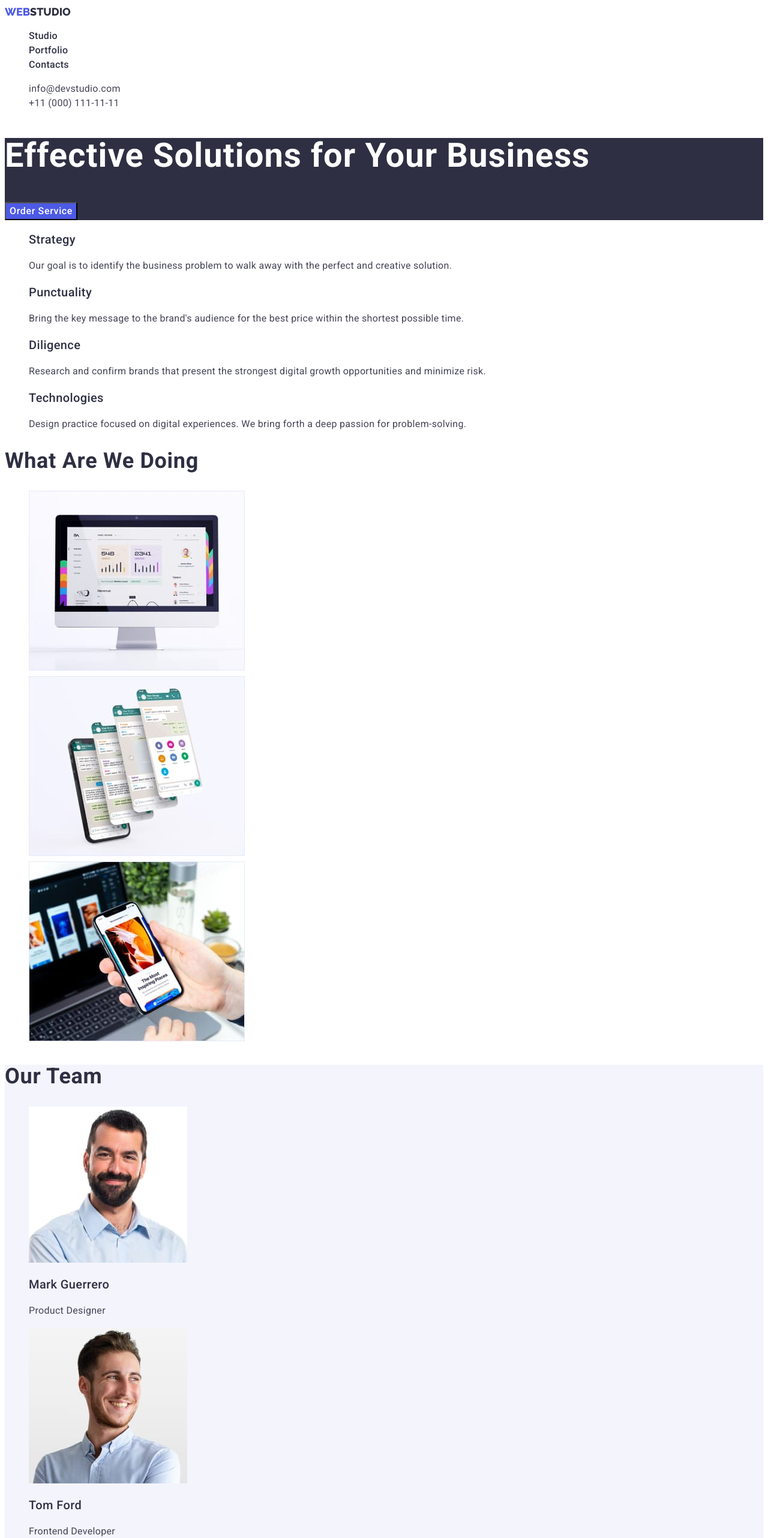
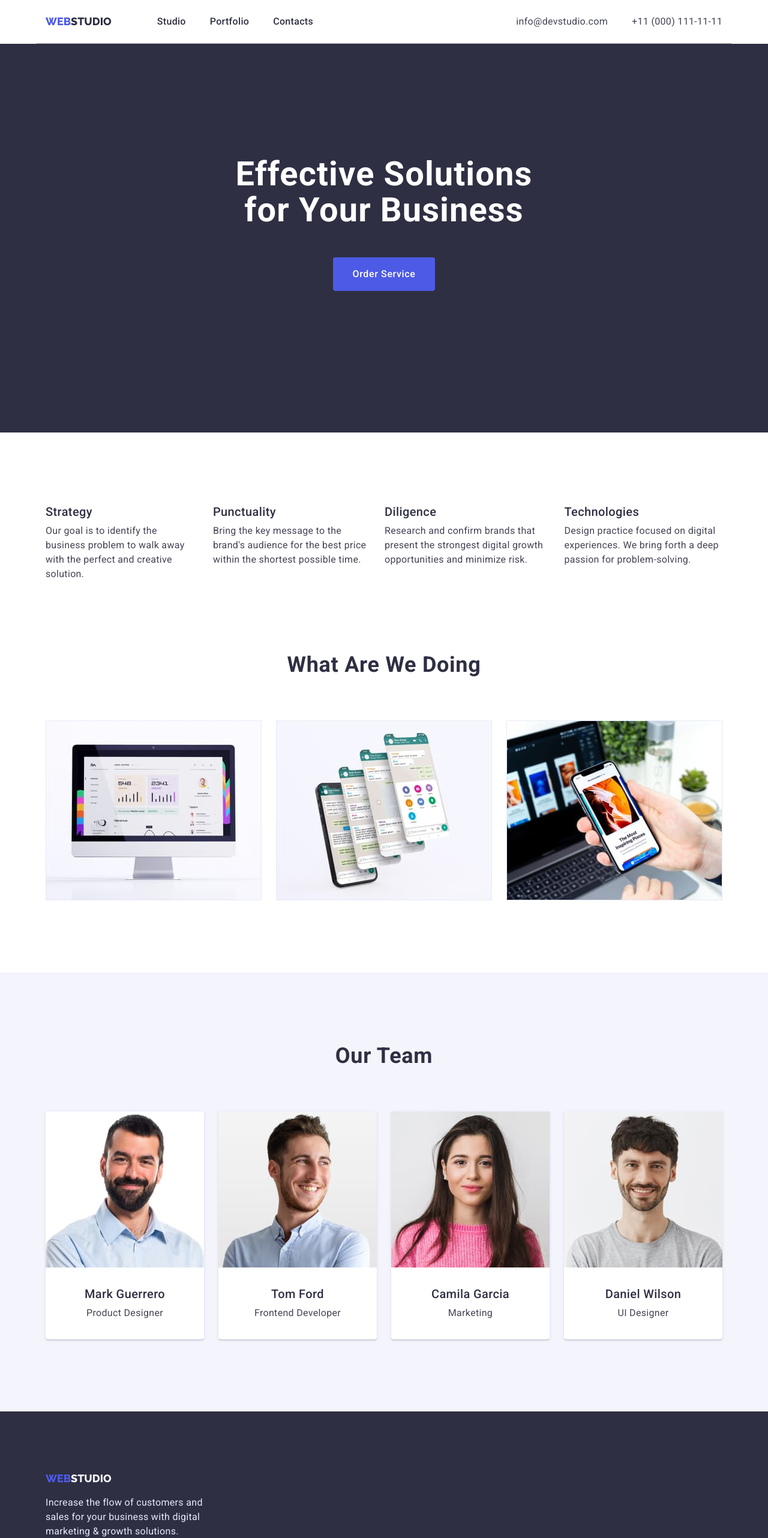
Before and after one commit to OlegFurculita1408/goit-markup-hw-03, a plain HTML site: page index.html in a window 1280 px wide. Shown: the top 2564 px of the page at 60% size. Drawn offline with nearby package versions, Linux system fonts and the light colour scheme.

Commit message:
postion and flex

```diff
--- a/css/style.css
+++ b/css/style.css
@@ -9,12 +9,44 @@ body {
     font-family: 'Roboto', sans-serif;
     background-color: var(--primary-white-color);
 }
+/* ----------- reset styles ------------*/
+h1,
+h2,
+h3,
+h4,
+h5, p {
+    margin: 0;
+}
+ul {
+    margin: 0;
+    padding-left: 0;
+}
+img {
+    display: block;
+    max-width: 100%;
+    height: auto;
+}
+button {
+    padding: 16px 32px;
+    border: 0px;
+    border-radius: 4px;
+}
 .list {
     list-style: none;
 }
 .link {
     text-decoration: none;
 }
+
+.container {
+    width: 1158px;
+    padding-left: 15px;
+    padding-right: 15px;
+    margin-left: auto;
+    margin-right: auto;
+    /* outline: 2px solid red; */
+}
+/* ---------hidden header-------- */
 .visualy-hidden {
     position: absolute;
     width: 1px;
@@ -27,10 +59,21 @@ body {
     clip: rect(0 0 0 0);
     overflow: hidden;
 }
-/* .header {
+/* -----------HEADER-------------- */
+.header .container{
+    border-bottom: 1px solid rgba(46, 47, 66, 0.4);;
+}
+.header-wrap {
+    display: flex;
+    align-items: center;
+    padding-top: 24px;
+    padding-bottom: 24px;
+
 }
 .navigation {
-} */
+    display: flex;
+    align-items: center;
+}
 .logo {
     font-family: 'Raleway', sans-serif;
     color: var(--overlays-shadow-headi);
@@ -38,12 +81,18 @@ body {
     font-size: 18px;
     line-height: 1.33;
     text-transform: uppercase;
+
+    margin-right: 76px;
+    margin-left: 0px;
 }
 .logo-web {
     color: var(--primary-brand-color);
 }
-/* .navigation-item {
-} */
+.navigation-item {
+    display: flex;
+    align-items: center;
+    gap: 40px;
+}
 .navigation-item
 .link {
     color:  var(--overlays-shadow-headi);
@@ -61,26 +110,44 @@ body {
 }
 .address {
     font-style: normal;
+    margin-left: auto;
 }
-.address-item
+.address-item {
+    display: flex;
+    align-items: center;
+    gap: 40px;
+}
+.address-items
 .link {
     color: var(--accent-text-color);
     font-size: 16px;
     line-height: 1.5;
     letter-spacing: 0.02em;
 }
-.address-item .link:hover,
-.address-item .link:focus {
+.address-items .link:hover,
+.address-items .link:focus {
     color: var(--primary-brand-color);
 }
+/* --------------HERO--------- */
 .hero {
-    background:  var(--overlays-shadow-headi)
+    background:  var(--overlays-shadow-headi);
+}
+.hero-wrap {
+    padding: 188px 0px 48px;
+    text-align: center;
+
 }
 .hero-title {
     color: var(--primary-white-color);
     font-size: 56px;
     line-height: 1.07;
     letter-spacing: 0.02em;
+
+    text-align: center;
+    padding-bottom: 48px;
+    max-width: 500px;
+    margin-left: auto;
+    margin-right: auto;
 }
 .hero-btn {
     font-family: inherit;
@@ -91,10 +158,27 @@ body {
     line-height: 1.5;
     letter-spacing: 0.04em;
     cursor: pointer;
+
+    margin-bottom: 188px;
+    padding: 16px 32px;
+    min-width: 169px;
+    min-height: 56px;
+
 }
 .hero-btn:hover,
 .hero-btn:active {
     background-color: #404BBF;
+}
+/* -------------Section 2----------- */
+.qualities {
+    padding: 120px 0px 120px 0px;
+}
+.qualities-wrap {
+    display: flex;
+    gap: 24px;
+}
+.qualities-list {
+    flex-basis: calc((100% - 72) / 4);
 }
 .qualities-title {
     color: var(--overlays-shadow-headi);
@@ -103,6 +187,7 @@ body {
     font-size: 20px;
     line-height: 1.2;
     letter-spacing: 0.02em;
+    margin-bottom: 8px;
 }
 .qualities-description {
     color: var(--accent-text-color);
@@ -111,28 +196,58 @@ body {
     line-height: 1.5;
     letter-spacing: 0.02em;
 }
+/* -------------Section 3----------- */
+.work-section {
+    margin-bottom: 120px;
+}
 .work-title {
     color: var(--overlays-shadow-headi);
     font-size: 36px;
     line-height: 1.11;
     letter-spacing: 0.02em;
     text-transform: capitalize;
+    text-align: center;
+
+    padding-bottom: 72px;
+}
+.work-item-wrap {
+    display: flex;
+    flex-wrap: wrap;
+    gap: 24px;
 }
 .work-title-items {
-    color: var(--overlays-shadow-headi);
+    flex-basis: calc((100% - 48px) / 3);
+    /* color: var(--overlays-shadow-headi);
     font-weight: 600;
     font-size: 36px;
-    line-height: 1.11;
+    line-height: 1.11; */
 }
+/* -------------Section 4----------- */
 .team {
     background-color: #F4F4FD;
 }
 .team-title {
+    text-align: center;
     color: var(--overlays-shadow-headi);
     font-size: 36px;
     line-height: 1.11;
     letter-spacing: 0.02em;
     text-transform: capitalize;
+
+    padding-top: 120px;
+    padding-bottom: 72px;
+}
+.team-cadrs {
+    display: flex;
+    flex-wrap: wrap;
+    gap: 24px;
+    padding-bottom: 120px;
+}
+.team-items {
+    flex-basis: calc((100% - 72) / 4);
+    background: #FFFFFF;
+    box-shadow: 0px 1px 6px rgba(46, 47, 66, 0.08), 0px 1px 1px rgba(46, 47, 66, 0.16), 0px 2px 1px rgba(46, 47, 66, 0.08);
+    border-radius: 0px 0px 4px 4px;
 }
 .team-titles {
     color: var(--overlays-shadow-headi);
@@ -140,24 +255,53 @@ body {
     font-size: 20px;
     line-height: 1.2;
     letter-spacing: 0.02em;
+    text-align: center;
+    padding-top: 32px;
+    margin-bottom: 8px;
+
+
 }
 .team-description {
     color: var(--accent-text-color);
     font-size: 16px;
     line-height: 1.5;
     letter-spacing: 0.02em;
+    text-align: center;
+    padding-bottom: 32px;
 }
+/* -------------Basement----------- */
 .footers {
     background-color: var(--overlays-shadow-headi);
+
+}
+.footers-wrap {
+    padding-top: 100px;
+    padding-bottom: 100px;
 }
 .footers-coperite {
     font-size: 16px;
     line-height: 1.5;
     color: #E7E9FC;
     letter-spacing: 0.02em;
+
+    padding-top: 16px;
+    max-width: 264px;
 }
 .logo-footer {
     color: #F4F4FD;
+}
+/* -------------meniu filters----------- */
+/* .meniu-filters {
+
+} */
+.meniu-filters-item {
+    display: flex;
+    justify-content: center;
+    padding-top: 96px;
+    padding-bottom: 72px;
+}
+.meniu-filters-items:not(:last-child) {
+    padding-right: 24px;
 }
 .meniu-filters-btn {
     font-family: inherit;
@@ -174,16 +318,41 @@ body {
     color: var(--primary-white-color);
     background-color: var(--primary-brand-color);
 }
+/* -------------Project Cards----------- */
+/* .project {
+
+} */
+.project-item {
+    display: flex;
+    flex-wrap: wrap;
+    row-gap: 48px;
+    column-gap: 24px;
+    padding-bottom: 120px;
+}
+.project-items {
+    flex-basis: calc((100% - 48px) / 3);
+}
+.project-items {
+    border: 1px solid #E7E9FC;
+    padding-bottom: 32px;
+}
+.project-items .text {
+    padding-left: 16px;
+}
 .project-header {
     color: var(--overlays-shadow-headi);
     font-weight: 500;
     font-size: 20px;
     line-height: 1.2;
     letter-spacing: 0.02em;
+
+    margin-bottom: 8px;
+    margin-top: 32px;
 }
 .project-paragaph {
     color: var(--accent-text-color);
     font-size: 16px;
     line-height: 1.5;
     letter-spacing: 0.02em;
+
 }
--- a/index.html
+++ b/index.html
@@ -8,11 +8,17 @@
     <link rel="preconnect" href="https://fonts.googleapis.com">
     <link rel="preconnect" href="https://fonts.gstatic.com" crossorigin>
     <link href="https://fonts.googleapis.com/css2?family=Raleway:wght@800&family=Roboto:wght@400;500;700;900&display=swap" rel="stylesheet">
+    <link rel="stylesheet"
+        href="https://cdnjs.cloudflare.com/ajax/libs/modern-normalize/1.1.0/modern-normalize.min.css"
+        integrity="sha512-wpPYUAdjBVSE4KJnH1VR1HeZfpl1ub8YT/NKx4PuQ5NmX2tKuGu6U/JRp5y+Y8XG2tV+wKQpNHVUX03MfMFn9Q=="
+        crossorigin="anonymous"
+        referrerpolicy="no-referrer" />
     <link rel="stylesheet" href="./css/style.css">
 </head>
 <body>
     <!--header-->
     <header class="header">
+        <div class="container header-wrap">
             <nav class="navigation">
                 <a href="./index.html" class="logo link"><span class="logo-web">Web</span>Studio</a>
                     <ul class="navigation-item">
@@ -24,23 +30,27 @@
                             <a class="link"href="">Contacts</a></li>
                     </ul>
             </nav>
-        <address>
-            <ul class="address">
-                <li class="address-item list"><a href="mailto:info@devstudio.com" class="link">info@devstudio.com</a></li>
-                <li class="address-item list"><a href="tel:+110001111111" class="link">+11 (000) 111-11-11</a></li>
+            <address class="address">
+                <ul class="address-item">
+                    <li class="address-items list"><a href="mailto:info@devstudio.com" class="link">info@devstudio.com</a></li>
+                    <li class="address-items list"><a href="tel:+110001111111" class="link">+11 (000) 111-11-11</a></li>
                 </ul>
             </address>
+        </div>
     </header>
+            <!--Main title Section 1-->
     <main>
-        <!--Main title Section 1-->
         <section class="hero">
+            <div class="container hero-wrap">
                 <h1 class="hero-title">Effective Solutions for Your Business</h1>
-            <button type="button" cursor="pointer" class="hero-btn">Order Service</button>
+                <button type="button" class="hero-btn">Order Service</button>
+            </div>
         </section>
         <!--Section 2-->
         <section class="qualities">
+            <div class="container">
                 <h2 class="visualy-hidden">Our Qualities</h2>
-            <ul>
+                <ul class="qualities-wrap">
                     <li class="qualities-list list">
                         <h3 class="qualities-title">Strategy</h3>
                         <p class="qualities-description">Our goal is to identify the business problem to walk away with the perfect and creative solution.
@@ -62,43 +72,50 @@
                         </p>
                     </li>
                 </ul>
+            </div>
         </section>
         <!--Section 3-->
-        <section>
+        <section class="work-section">
+            <div class="container">
                 <h2 class="work-title">What are we doing</h2>
-            <ul>
+                <ul class="work-item-wrap">
                     <li class="work-title-items list"><img src="./images/blok-3-3.jpg" alt="monitor" width="360"></li>
                     <li class="work-title-items list"><img src="./images/blok-3-2.jpg" alt="phone display" width="360"></li>
                     <li class="work-title-items list"><img src="./images/blok-3-1.jpg" alt="laptop phone" width="360"></li>
                 </ul>
+            </div>
         </section>
         <!--Section 4-->
         <section class="team">
+            <div class="container">
                 <h2 class="team-title">Our Team</h2>
-            <ul>
-                <li class="list"><img src="./images/mark.jpg" alt="Mark" width="264">
+                <ul class="team-cadrs">
+                    <li class="team-items list"><img src="./images/mark.jpg" alt="Mark" width="264">
                         <h3 class="team-titles">Mark Guerrero</h3>
                         <p class="team-description">Product Designer</p>
                     </li>
-                <li class="list"><img src="./images/tom.jpg" alt="Tom" width="264">
+                    <li class="team-items list"><img src="./images/tom.jpg" alt="Tom" width="264">
                         <h3 class="team-titles">Tom Ford</h3>
                         <p class="team-description">Frontend Developer</p>
                     </li>
-                <li class="list"><img src="./images/camila.jpg" alt="Camila" width="264">
+                    <li class="team-items list"><img src="./images/camila.jpg" alt="Camila" width="264">
                         <h3 class="team-titles">Camila Garcia</h3>
                         <p class="team-description">Marketing</p>
                     </li>
-                <li class="list"><img src="./images/daniel.jpg" alt="Daniel" width="264">
+                    <li class="team-items list"><img src="./images/daniel.jpg" alt="Daniel" width="264">
                         <h3 class="team-titles">Daniel Wilson</h3>
                         <p class="team-description">UI Designer</p>
                     </li>
                 </ul>
+            </div>
         </section>
     </main>
     <!--Basement-->
     <footer class="footers">
+        <div class="footers-wrap container">
             <a href="./index.html" class="logo link"><span class="logo-web">Web</span><span class="logo-footer">Studio</span></a>
             <p  class="footers-coperite">Increase the flow of customers and sales for your business with digital marketing & growth solutions.</p>
+        </div>
     </footer>
 </body>
 </html>
```
Also changed, not shown: portfolio.html (+41 -28 lines). Lines whose indentation alone changed are shown as unchanged.
